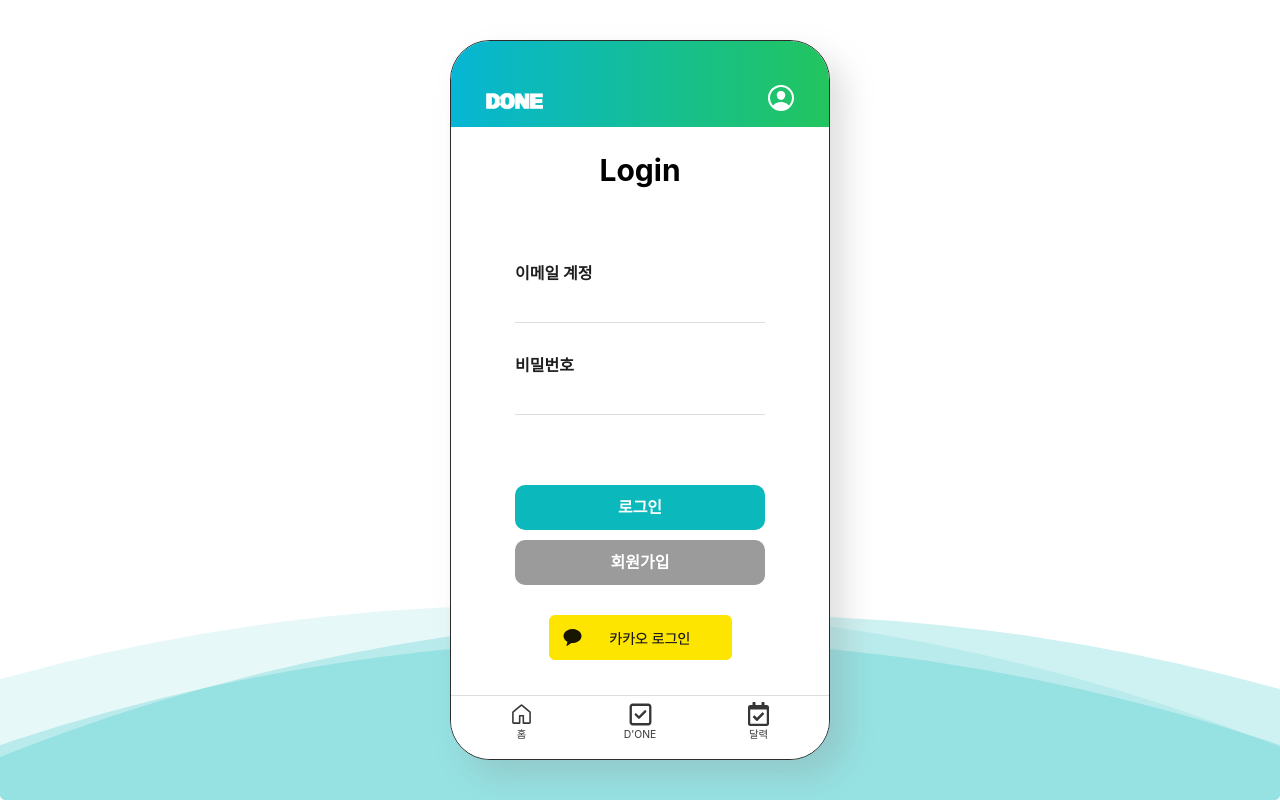
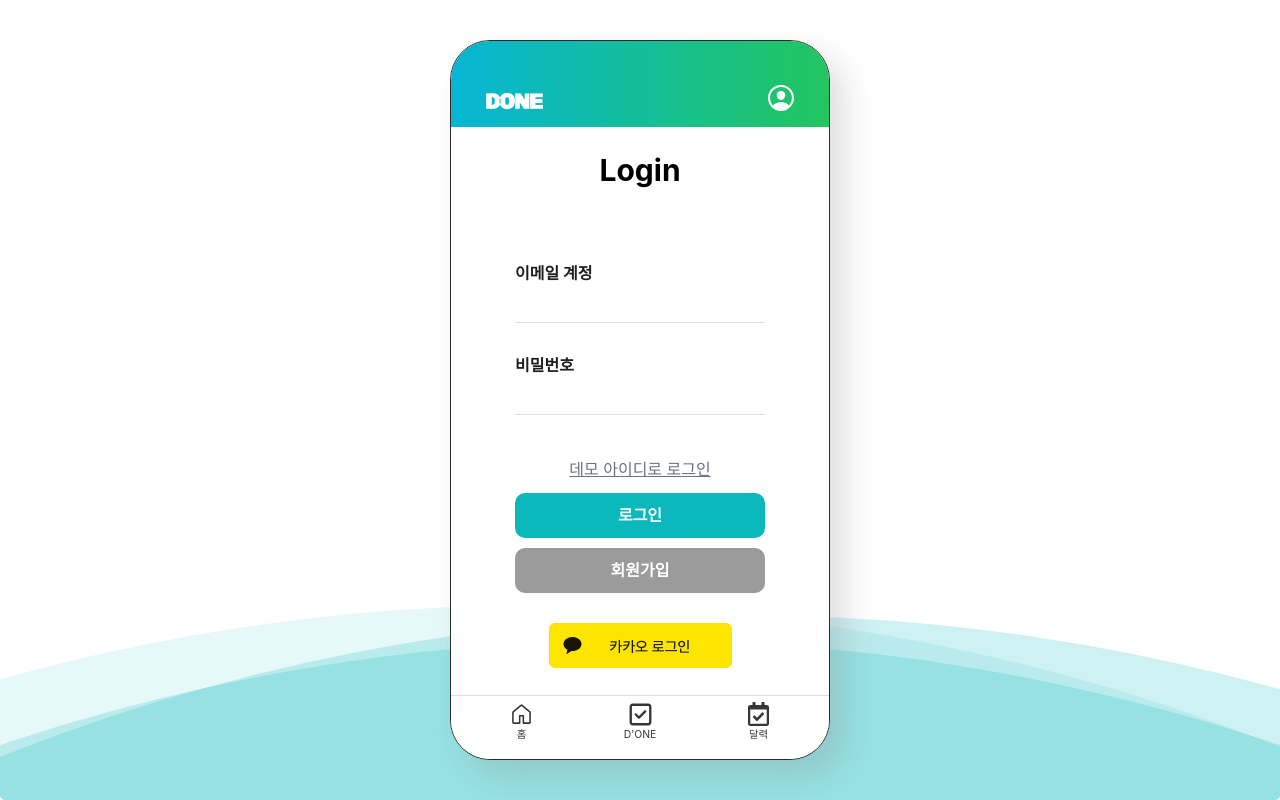
Before and after one commit to Wooin-dev/dailyone_web, a React (Create React App) app: page /login in a window 1280 px wide. Built offline with nearby package versions, Linux system fonts and the light colour scheme; no server answers.

Commit message:
240820 데모아이디로 접속 버튼 추가 구현

```diff
--- a/src/pages/Login.js
+++ b/src/pages/Login.js
@@ -45,6 +45,23 @@ const Login = () => {
         });
     }
 
+    function demoLoginBtnHandler() {
+        axios.post(`${API_USERS_LOGIN}`, {
+            email: "demo@done.com",
+            password: "demo12#$"
+        }, {
+            withCredentials: true
+        }).then(res => {
+            const token = res.data.result.token
+            setUserInfo(token);
+            localStorage.setItem('token', token);
+            navigate('/');
+        }).catch(error => {
+            console.log(error)
+            alert("로그인에 실패하였습니다");
+        });
+    }
+
     function loginValidate() {
         if (email === "" || password === "") {
             alert("이메일과 비밀번호를 확인해주세요.");
@@ -72,34 +89,9 @@ const Login = () => {
             navigate('/');
         }).catch(error => {
             console.log(error)
-            // if(error.response.status === 404) {
             alert("로그인에 실패하였습니다");
-            // }
         });
-        // e.preventDefault();
-        // window.location.href = KAKAO_AUTH_URL;
     }
-
-    // const SocialKakao =()=>{
-    //
-    //     const kakaoClientId = 'JavaScript KEY'
-    //     const kakaoOnSuccess = async (data)=>{
-    //         console.log(data)
-    //         const idToken = data.response.access_token  // 엑세스 토큰 백엔드로 전달
-    //     }
-    //     const kakaoOnFailure = (error) => {
-    //         console.log(error);
-    //     };
-    //     return(
-    //         <>
-    //             <KakaoLogin
-    //                 token={kakaoClientId}
-    //                 onSuccess={kakaoOnSuccess}
-    //                 onFail={kakaoOnFailure}
-    //             />
-    //         </>
-    //     )
-    // }
 
     return (
         <div className="flex flex-col items-center w-full">
@@ -120,7 +112,8 @@ const Login = () => {
                     }}/>
                 </div>
 
-                <div className="btn-col mt-10">
+                <div className="btn-col mt-3">
+                    <div className="mb-3 text-gray-500 text-center underline cursor-pointer" onClick={demoLoginBtnHandler}>데모 아이디로 로그인</div>
                     <button className="btn-main" value={"로그인"} onClick={e => {
                         e.preventDefault();
                         loginBtnHandler();
```
